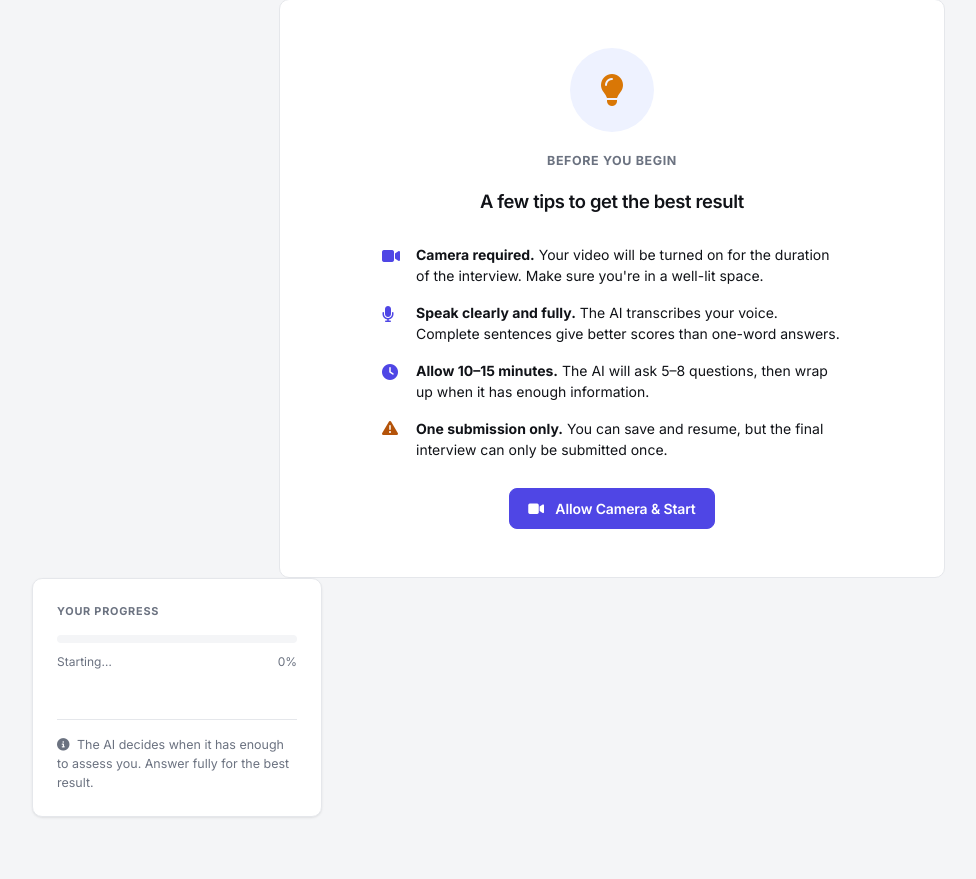
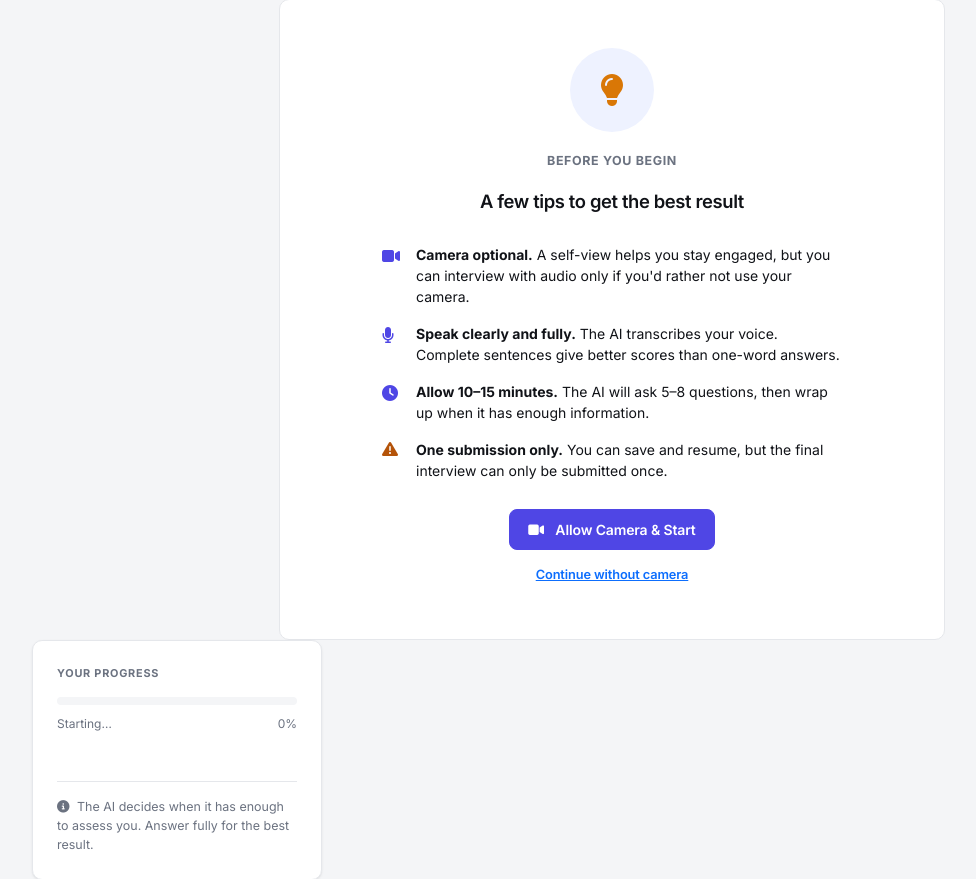
Before and after one commit to Rhythmofthebeat/Apricot, a Flask app: template website/templates/ai_interview.html in a window 1280 px wide. Shown: the part 179-1058 px from the top of the page, without its empty margins (28-1004 px from the left). Run offline with Flask 3, Linux system fonts and the light colour scheme; the template is opened without the code that fills it, so the values that code supplies are empty; some libraries are stand-ins or nearby versions.

Commit message:
Make interview camera optional and wire up save/resume
Camera was hard-required to even start the AI interview, but the video was
never recorded, uploaded, or analyzed anywhere server-side — pure friction
with no functional benefit. Made it optional (mic-only works).

Also wired up save/resume, which existed fully on the backend
(interview_saved_session, save_interview_session) but was never called from
the frontend — the UI promised "you can save and resume" while actually
force-submitting on tab close. Added a Save & Exit button and a resume flow
that replays the last unanswered question instead of restarting.

```diff
--- a/website/templates/ai_interview.html
+++ b/website/templates/ai_interview.html
@@ -136,12 +136,14 @@
         <!-- Pre-interview tips screen -->
         <div class="interview-card" id="tipsScreen">
             <div class="interview-avatar" style="margin:0 auto 20px;"><i class="fas fa-lightbulb" style="color:#d97706;"></i></div>
-            <p class="interview-progress">Before You Begin</p>
-            <h2 class="interview-question" style="font-size:1.15rem; margin-bottom:28px;">A few tips to get the best result</h2>
+            <p class="interview-progress">{{ 'Welcome Back' if saved_session else 'Before You Begin' }}</p>
+            <h2 class="interview-question" style="font-size:1.15rem; margin-bottom:28px;">
+                {{ 'Pick up where you left off — your progress was saved.' if saved_session else 'A few tips to get the best result' }}
+            </h2>
             <div style="text-align:left; max-width:460px; margin:0 auto 28px;">
                 <div class="d-flex gap-3 mb-3 align-items-start">
                     <i class="fas fa-video text-primary mt-1" style="width:18px; flex-shrink:0;"></i>
-                    <span class="small"><strong>Camera required.</strong> Your video will be turned on for the duration of the interview. Make sure you're in a well-lit space.</span>
+                    <span class="small"><strong>Camera optional.</strong> A self-view helps you stay engaged, but you can interview with audio only if you'd rather not use your camera.</span>
                 </div>
                 <div class="d-flex gap-3 mb-3 align-items-start">
                     <i class="fas fa-microphone text-primary mt-1" style="width:18px; flex-shrink:0;"></i>
@@ -156,11 +158,14 @@
                     <span class="small"><strong>One submission only.</strong> You can save and resume, but the final interview can only be submitted once.</span>
                 </div>
             </div>
-            <div id="cameraError" style="display:none;" class="alert alert-danger text-start mb-3" style="font-size:0.85rem;">
-                <i class="fas fa-video-slash me-2"></i><strong>Camera access denied.</strong> Please allow camera access in your browser settings and try again.
+            <div id="cameraError" style="display:none;" class="alert alert-warning text-start mb-3" style="font-size:0.85rem;">
+                <i class="fas fa-video-slash me-2"></i><strong>Camera access denied or unavailable.</strong> Starting with audio only instead.
             </div>
-            <button class="btn btn-primary btn-lg" id="startInterviewBtn" onclick="beginInterview()">
-                <i class="fas fa-video me-2"></i> Allow Camera & Start
+            <button class="btn btn-primary btn-lg" id="startInterviewBtn" onclick="beginInterview(true)">
+                <i class="fas fa-video me-2"></i> {{ 'Allow Camera & Resume' if saved_session else 'Allow Camera & Start' }}
+            </button>
+            <button class="btn btn-link btn-sm mt-2 d-block mx-auto" id="skipCameraBtn" onclick="beginInterview(false)">
+                {{ 'Resume without camera' if saved_session else 'Continue without camera' }}
             </button>
         </div>
         <div class="interview-card" id="mainInterviewCard" style="display:none;">
@@ -181,12 +186,16 @@
                 <div id="recordSection" style="display:none;">
                     <button id="recordBtn" class="record-btn"><i class="fas fa-microphone"></i></button>
                     <p class="record-status" id="recordStatus">Tap to record your answer</p>
-                    <div class="mt-3">
+                    <div class="mt-3 d-flex gap-2 justify-content-center">
+                        <button id="saveExitBtn" class="btn btn-outline-secondary btn-sm">
+                            <i class="fas fa-floppy-disk me-1"></i> Save &amp; Exit
+                        </button>
                         <button id="wrapUpBtn" class="btn btn-outline-secondary btn-sm"
                                 data-bs-toggle="modal" data-bs-target="#wrapUpModal">
                             End Interview Early
                         </button>
                     </div>
+                    <p class="text-muted mt-2" style="font-size:0.72rem;">Save & Exit keeps your answers so far — come back anytime to continue. End Interview Early submits a final verdict now.</p>
                 </div>
             </div>
 
@@ -260,6 +269,8 @@
 <script>
 const chatUrl = "{{ url_for('candidate.interview_chat', job_id=job.id, application_id=application.id) }}";
 const dashboardUrl = "{{ url_for('candidate.dashboard') }}";
+const saveSessionUrl = "{{ url_for('candidate.save_interview_session', job_id=job.id, application_id=application.id) }}";
+const savedSession = {{ saved_session|tojson if saved_session else 'null' }};
 let history         = [];
 let currentQuestion = null;
 let concluded       = false;
@@ -269,6 +280,7 @@ let audioChunks     = [];
 let isRecording     = false;
 let questionNum     = 0;
 let cameraStream    = null;
+let interviewStarted = false;
 
 // Estimated total questions by interview length
 const ESTIMATED_TOTAL = { short: 4, standard: 7, thorough: 10 }["{{ job.interview_length }}"] || 7;
@@ -426,6 +438,19 @@ async function sendTurn(audioBlob, wrapUp = false) {
 }
 
 async function startInterview() {
+    // Resuming a saved session — replay the last unanswered question instead
+    // of asking the AI for a fresh one (which would desync the conversation).
+    if (savedSession && savedSession.length > 0) {
+        const lastAssistant = [...savedSession].reverse().find(m => m.role === "assistant");
+        if (lastAssistant) {
+            history = savedSession.slice();
+            questionNum = history.filter(m => m.role === "assistant").length - 1;
+            setQuestion(lastAssistant.content, null);
+            recordSection.style.display = "block";
+            return;
+        }
+    }
+
     try {
         const result = await sendTurn(null, false);
         setQuestion(result.reply, result.reply_audio_url);
@@ -435,6 +460,25 @@ async function startInterview() {
         questionText.textContent = e.message;
     }
 }
+
+document.getElementById("saveExitBtn").addEventListener("click", async () => {
+    if (concluded || wrappingUp) return;
+    const btn = document.getElementById("saveExitBtn");
+    btn.disabled = true;
+    btn.innerHTML = '<i class="fas fa-spinner fa-spin me-1"></i> Saving...';
+
+    try {
+        await fetch(saveSessionUrl, {
+            method: "POST",
+            headers: { "Content-Type": "application/json" },
+            body: JSON.stringify({ history }),
+        });
+    } catch (e) {
+        // Best-effort — fall through to dashboard either way rather than trap the user here.
+    }
+    interviewStarted = false; // saved on purpose, don't also force-submit via beforeunload
+    window.location.href = dashboardUrl;
+});
 
 async function setupRecorder() {
     try {
@@ -536,31 +580,40 @@ document.getElementById("confirmWrapUpBtn").addEventListener("click", async () =
     }
 });
 
-async function beginInterview() {
+async function beginInterview(withCamera) {
     const btn = document.getElementById('startInterviewBtn');
+    const skipBtn = document.getElementById('skipCameraBtn');
     const errBox = document.getElementById('cameraError');
-    btn.disabled = true;
-    btn.innerHTML = '<i class="fas fa-spinner fa-spin me-2"></i> Enabling camera…';
     errBox.style.display = 'none';
 
-    try {
-        cameraStream = await navigator.mediaDevices.getUserMedia({ video: true, audio: false });
-        document.getElementById("selfVideo").srcObject = cameraStream;
-    } catch (e) {
-        errBox.style.display = '';
+    if (withCamera) {
+        btn.disabled = true;
+        skipBtn.disabled = true;
+        btn.innerHTML = '<i class="fas fa-spinner fa-spin me-2"></i> Enabling camera…';
+
+        try {
+            cameraStream = await navigator.mediaDevices.getUserMedia({ video: true, audio: false });
+            document.getElementById("selfVideo").srcObject = cameraStream;
+        } catch (e) {
+            errBox.style.display = '';
+            // Camera failed — fall through and start audio-only rather than blocking entry.
+        }
+
         btn.disabled = false;
+        skipBtn.disabled = false;
         btn.innerHTML = '<i class="fas fa-video me-2"></i> Allow Camera & Start';
-        return;
     }
 
+    document.getElementById('selfViewWrap').style.display = cameraStream ? '' : 'none';
     document.getElementById('tipsScreen').style.display = 'none';
     document.getElementById('mainInterviewCard').style.display = 'block';
+    interviewStarted = true;
     startInterview();
 }
 
 // Auto-submit via sendBeacon when the page is closed mid-interview
 window.addEventListener("beforeunload", () => {
-    if (!concluded && history.length > 0 && cameraStream) {
+    if (!concluded && interviewStarted && history.length > 0) {
         const fd = new FormData();
         fd.append("history", JSON.stringify(history));
         fd.append("wrap_up", "true");
```
